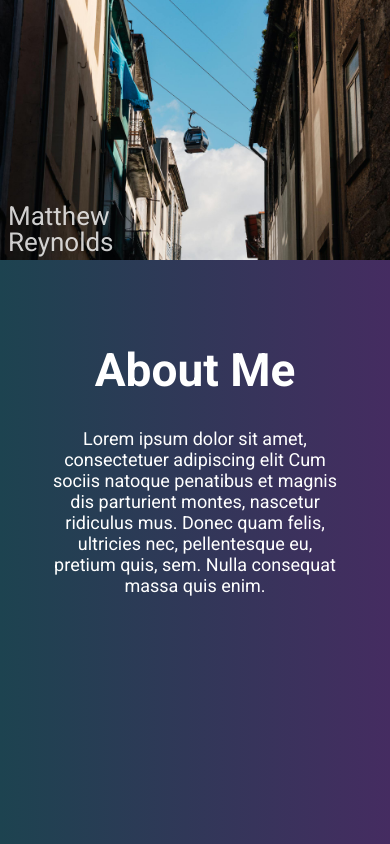
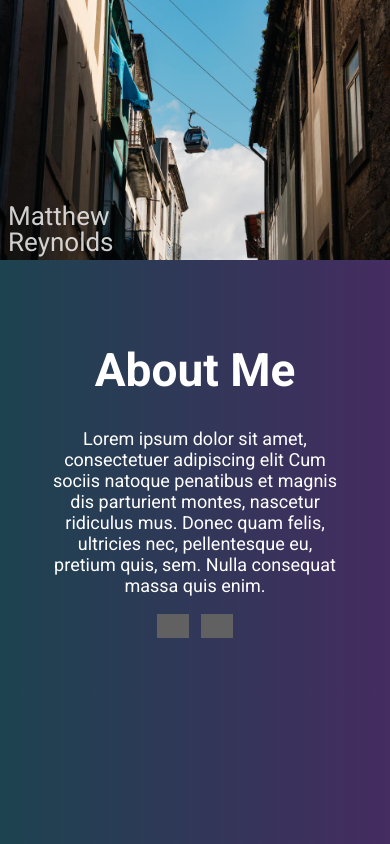
Before and after one commit to mkreynolds919/portfolio, a plain HTML site: page index.html in a window 390 px wide. Drawn offline with Linux system fonts and the light colour scheme; grey boxes are pictures that could not be loaded.

Commit message:
Add social media icons to hero section and adjust styles

```diff
--- a/index.html
+++ b/index.html
@@ -20,6 +20,14 @@
         <div class='hero-overlay'>
             <h1>About Me</h1>
             <p>Lorem ipsum dolor sit amet, consectetuer adipiscing elit Cum sociis natoque penatibus et magnis dis parturient montes, nascetur ridiculus mus. Donec quam felis, ultricies nec, pellentesque eu, pretium quis, sem. Nulla consequat massa quis enim. </p>
+            <div class="hero-icon-container">
+                <a href="https://github.com/mkreynolds919" target="_blank">
+                    <img src="https://cdn.jsdelivr.net/gh/devicons/devicon@latest/icons/github/github-original.svg" class="hero-icon"/>
+                </a>
+                <a href="https://www.linkedin.com/in/matthew---reynolds/" target="_blank">
+                    <img src="https://cdn.jsdelivr.net/gh/devicons/devicon@latest/icons/linkedin/linkedin-plain.svg" class="hero-icon" alt="LinkedIn logo"/>
+                </a>
+            </div>
         </div>
     </header>
 </body>
--- a/styles.css
+++ b/styles.css
@@ -51,12 +51,24 @@ body {
 
 }
 
-h1 {
+.hero-overlay h1 {
     font-size: 54px;
 }
 
 .hero-overlay p {
-    font-size: 24px;
+    font-size: clamp(1rem, 2.5vw, 2rem);
+}
+
+.hero-icon-container {
+    position: absolute;
+    right: 12px;
+    bottom: 12px;
+    display: flex;
+    gap: 12px;
+}
+
+.hero-icon {
+    width: 32px;
 }
 
 
@@ -99,4 +111,13 @@ h1 {
         color: white;
         text-align: center;
     }
+
+    .hero-icon-container {
+        position: static;
+        justify-content: center;
+    }
+
+    .hero-icon {
+        filter: invert();
+    }
 }
```
